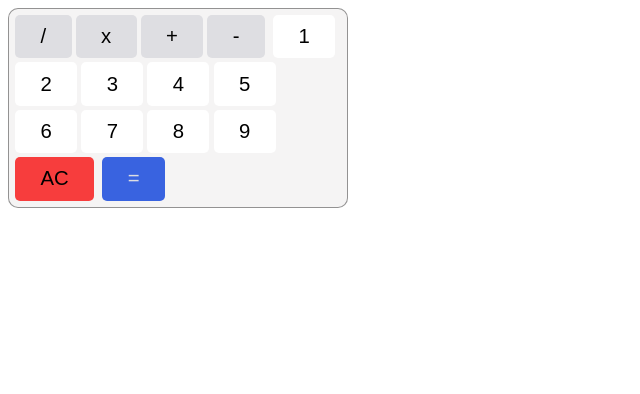
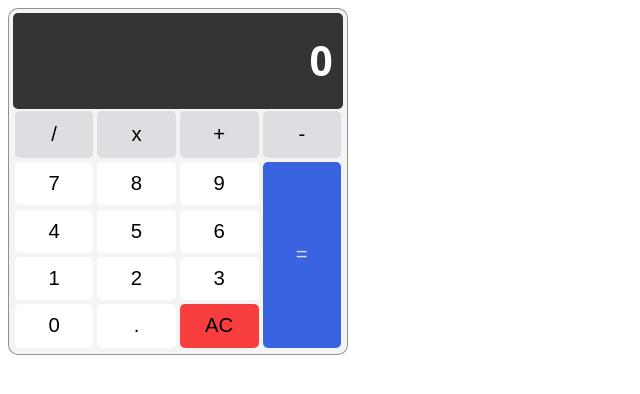
Before and after one commit to Coder-Aftab/Calc-Project, a plain HTML site: page index.html in a window 1280 px wide. Shown: the whole page, without its empty margins (0-640 px from the left). Drawn offline with Linux system fonts and the light colour scheme.

Commit message:
defined result styles and grid

```diff
--- a/css/styles.css
+++ b/css/styles.css
@@ -32,7 +32,7 @@ h3 {
 
 .btn {
   padding: 1rem 2.5rem;
-  margin: .2rem;
+  margin: 0.2rem;
   font-size: 2rem;
   border: 0;
   border-radius: 5px;
@@ -59,11 +59,15 @@ h3 {
 .btn--accent:hover {
   background: rgba(57, 99, 224, 0.9);
 }
-.btn--red{
+.btn--red {
   background-color: rgb(247, 61, 61);
 }
-.btn--red:hover{
-  background-color: rgba(247, 61, 61,.5);
+.btn--red:hover {
+  background-color: rgba(247, 61, 61, 0.5);
+}
+
+.btn--large {
+  padding: 1.2rem 2.5rem;
 }
 /* container */
 
@@ -72,8 +76,34 @@ h3 {
   height: 100%;
   max-width: 340px;
   max-height: 480px;
-  padding: .4rem;
+  padding: 0.4rem;
   background: rgba(219, 216, 216, 0.273);
   border: 1px solid rgba(0, 0, 0, 0.4);
   border-radius: 10px;
 }
+
+/* Grid */
+
+.grid {
+  display: grid;
+  grid-template-columns: repeat(4, 1fr);
+}
+.result {
+  padding: 1rem;
+  border-radius: 5px;
+  color: var(--color-secondary);
+  text-align: right;
+  background: #333;
+  grid-column: 1/5;
+}
+
+.result__text {
+  font-weight: 600;
+  font-size: 4rem;
+  margin: 1rem 0;
+}
+
+.btn__equals {
+  grid-row: 3/7;
+  grid-column: 4;
+}
--- a/index.html
+++ b/index.html
@@ -12,17 +12,25 @@
 <body>
   <main>
     <div class="container grid">
-      <button class="btn btn--primary">/</button><button class="btn btn--primary">x</button><button
-        class="btn btn--primary">+</button><button class="btn btn--primary">-</button>
+      <div class="result">
+        <p class="result__text">0</p>
+      </div>
+      <button class="btn btn--primary btn--large">/</button><button
+        class="btn btn--primary  btn--large">x</button><button class="btn btn--primary  btn--large">+</button><button
+        class="btn btn--primary  btn--large">-</button>
 
-      <button class="btn btn--secondary">1</button>
-      <button class="btn btn--secondary">2</button><button class="btn btn--secondary">3</button><button
+      <button class="btn btn--secondary">7</button>
+      <button class="btn btn--secondary">8</button><button class="btn btn--secondary">9</button><button
         class="btn btn--secondary">4</button><button class="btn btn--secondary">5</button><button
-        class="btn btn--secondary">6</button><button class="btn btn--secondary">7</button><button
-        class="btn btn--secondary">8</button><button class="btn btn--secondary">9</button>
+        class="btn btn--secondary">6</button><button class="btn btn--secondary">1</button><button
+        class="btn btn--secondary">2</button><button class="btn btn--secondary">3</button>
+
+      <button class="btn btn--secondary">0</button>
+
+      <button class="btn btn--secondary">.</button>
       <button class="btn btn--red">AC</button>
 
-      <button class="btn btn--accent">=</button>
+      <button class="btn btn--accent btn__equals">=</button>
     </div>
 
   </main>
```
